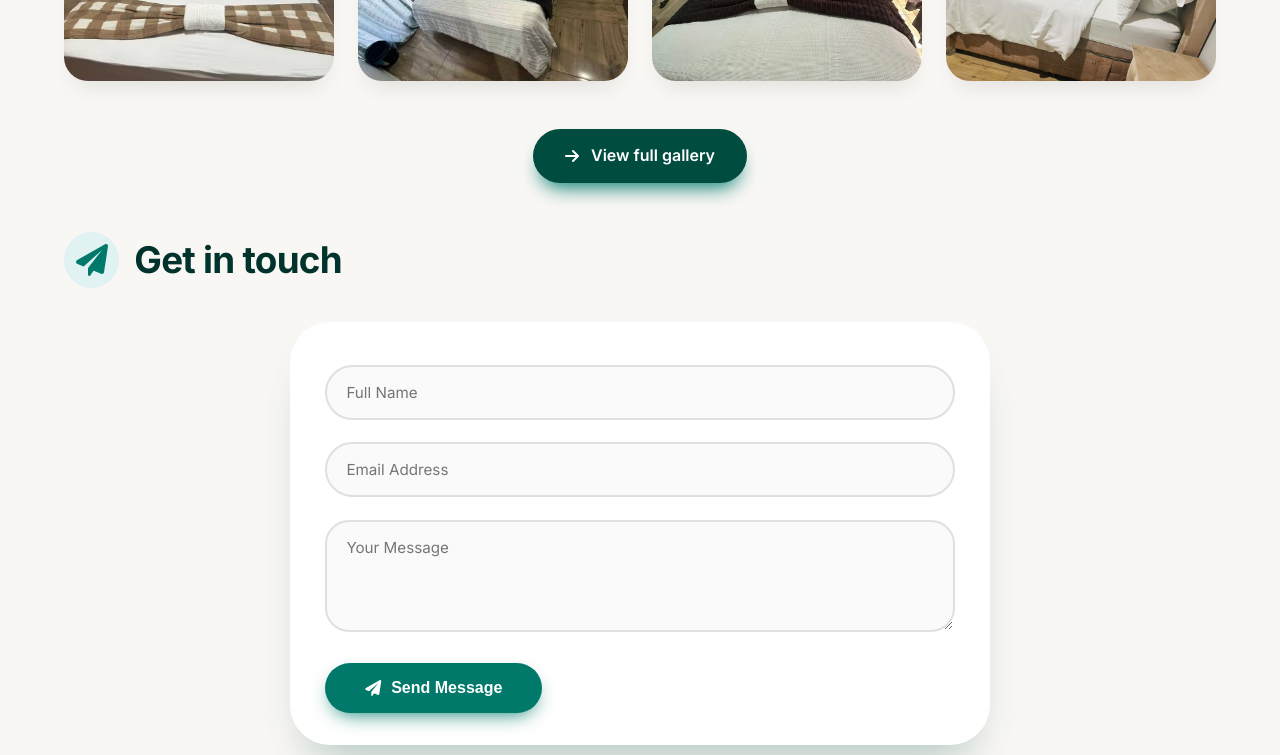
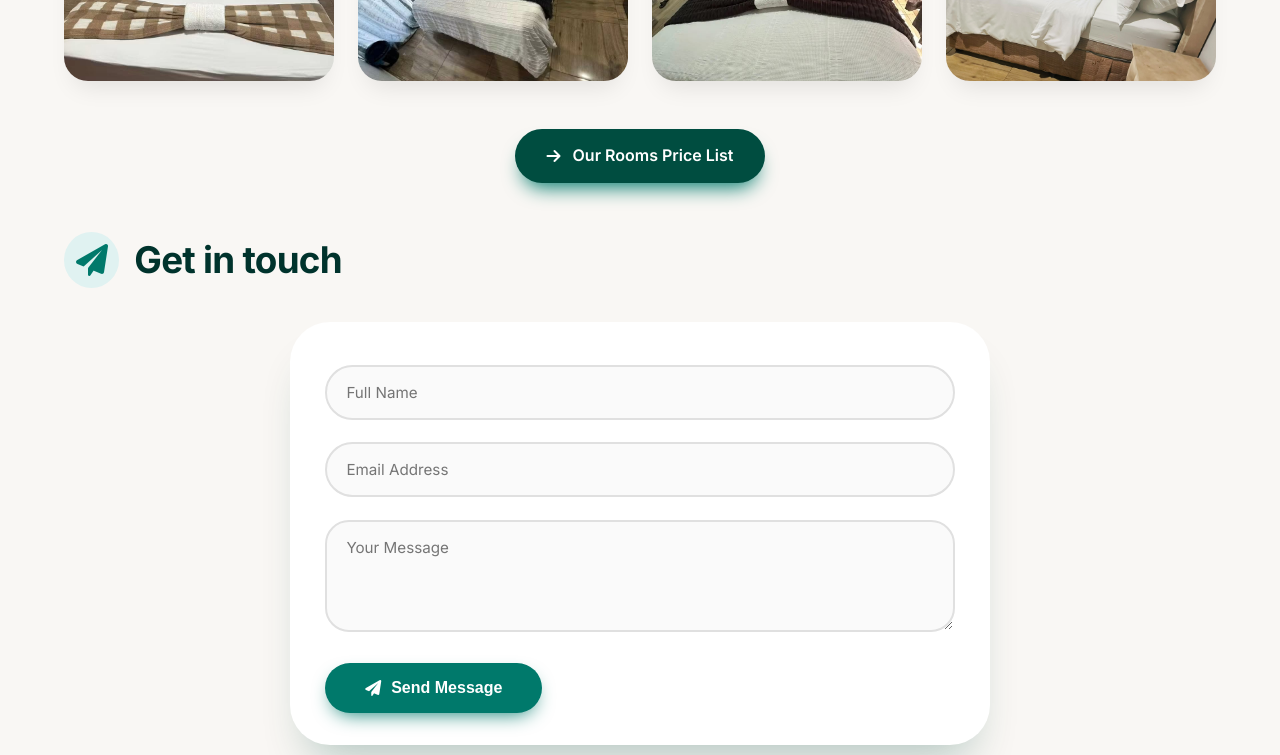
Before and after one commit to Gurure11/arconguest, a plain HTML site: page index.html in a window 1280 px wide. Shown: the part 1540-2295 px from the top of the page. Drawn offline with Linux system fonts and the light colour scheme.

Commit message:
Update index.html

```diff
--- a/index.html
+++ b/index.html
@@ -647,7 +647,7 @@
         <a href="gallery.html"><img src="images/baba14.jpg" alt="Kitchen" onerror="this.src='https://placehold.co/400x300/004d40/white?text=Kitchen'"></a>
       </div>
       <div style="text-align: center; margin: 1.5rem 0;">
-        <a href="gallery.html" class="map-link-btn" style="background: #004d40;"><i class="fas fa-arrow-right"></i> View full gallery</a>
+        <a href="details.html" class="map-link-btn" style="background: #004d40;"><i class="fas fa-arrow-right"></i> Our Rooms Price List</a>
       </div>
     </section>
 
```
